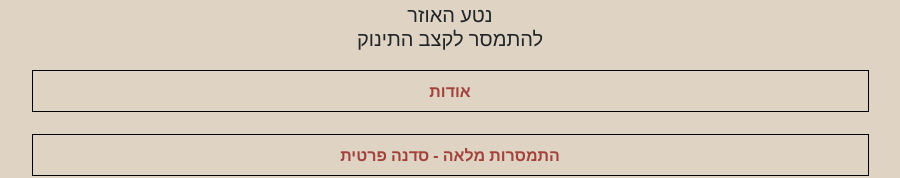
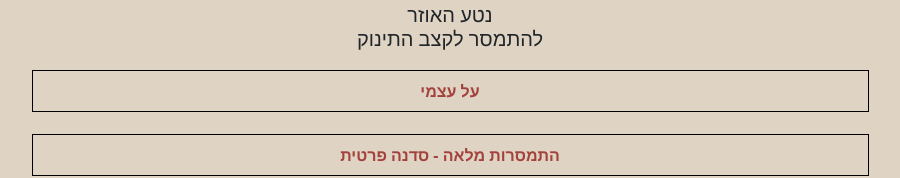
Before and after one commit to tamirchn1/netahauser, a React (Create React App) app: page / in a window 1280 px wide. Shown: the part 311-489 px from the top of the page, without its empty margins (190-1090 px from the left). Built offline with nearby package versions, Linux system fonts and the light colour scheme.

Commit message:
changed name and about nav link

```diff
--- a/src/components/Menu.jsx
+++ b/src/components/Menu.jsx
@@ -3,7 +3,7 @@ function Menu() {
   return (
     <div class="container">
         <div className="menu">
-          <a href="#about" className="nav-link col-lg-4">אודות</a>
+          <a href="#about" className="nav-link col-lg-4">על עצמי</a>
           <a href="#privateworkshop" className="nav-link col-lg-4">התמסרות מלאה - סדנה פרטית</a>
           <a href="#privatelesson" className="nav-link col-lg-4">להתמסר לרגע - שיעור פרטי</a>
           <a href="#workshop" className="nav-link col-lg-4">סדנה קבוצתית</a>
```
Also changed, not shown: 1 other file (tests, documents, lock files or other folders).
